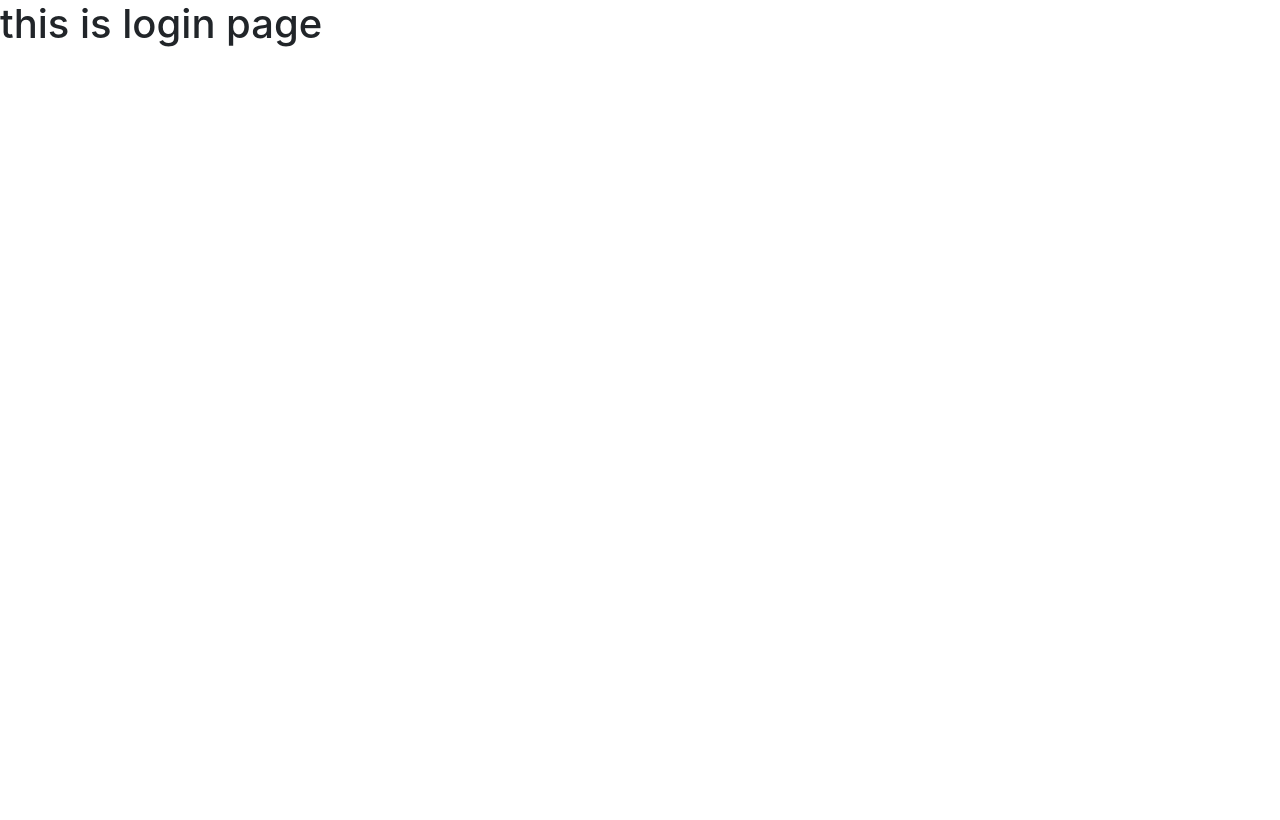
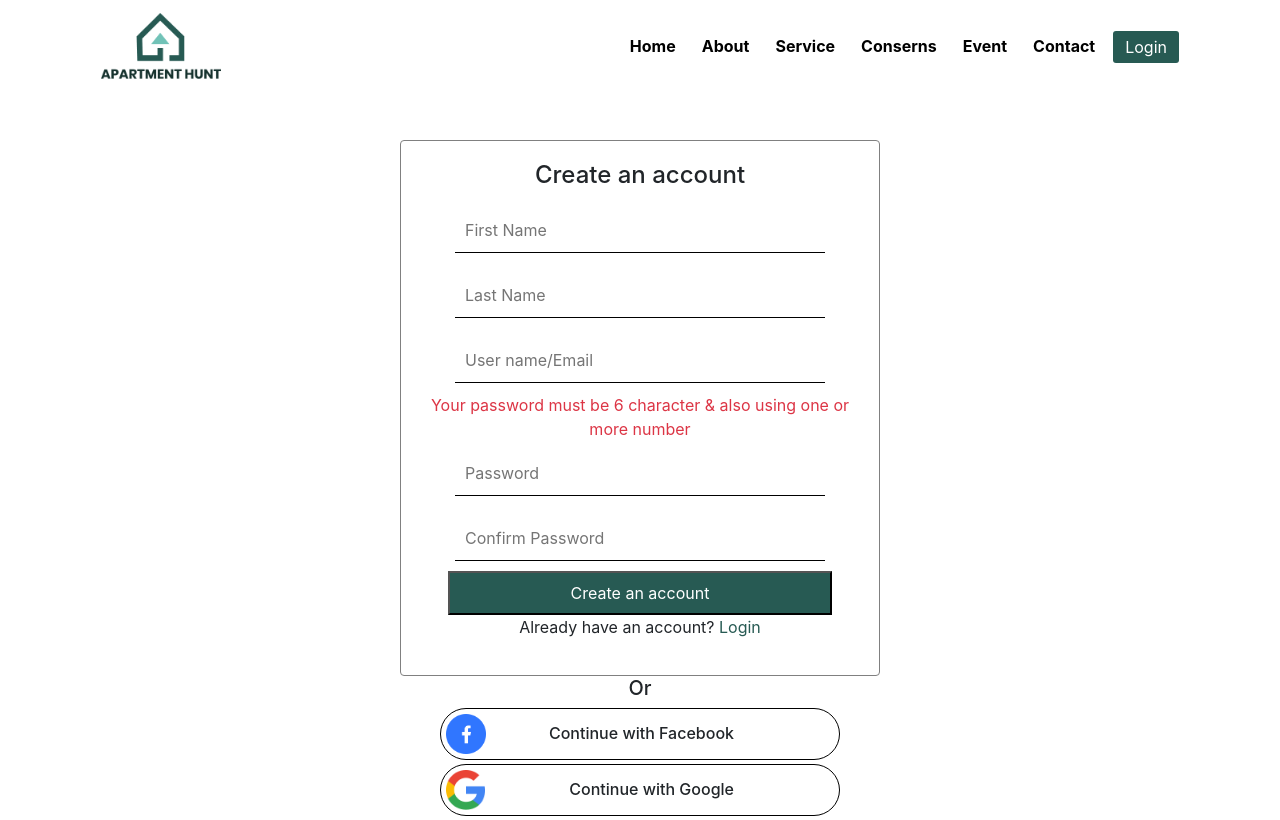
Before and after one commit to jinglad/hotel-finder, a React (Create React App) app: page /login in a window 1280 px wide. Built offline with nearby package versions, Linux system fonts and the light colour scheme.

Commit message:
Authentication had done by oyshi

```diff
--- a/src/Components/Login/Login/Login.js
+++ b/src/Components/Login/Login/Login.js
@@ -1,9 +1,144 @@
-import React from 'react';
+
+import React, { useContext, useState } from 'react';
+import Navbar from '../../Reused/Navbar/Navbar';
+import './Login.scss';
+import facebook from '../../../Images/logos/facebook.png'
+import google from '../../../Images/logos/google.png';
+import firebase from "firebase/app";
+import "firebase/auth";
+import firebaseConfig from './firebase.config';
+import {userContext} from '../../../App';
+import { useHistory, useLocation } from 'react-router-dom';
+
+
 
 const Login = () => {
+    const [loggedInUser, setLoggedInUser] = useContext(userContext)
+
+    const history = useHistory();
+    const location = useLocation();
+    const { from } = location.state || { from: { pathname: "/" } };
+
+    if(firebase.apps.length === 0) {
+        firebase.initializeApp(firebaseConfig);
+    }
+    const handleGoogleSignIn = () => {
+
+        var provider = new firebase.auth.GoogleAuthProvider();
+
+        firebase.auth().signInWithPopup(provider).then(function(result) {
+            const {displayName, email} = result.user;
+            const signedInUser = {name: displayName, email}
+            setLoggedInUser(signedInUser);
+            history.replace(from);
+            console.log(signedInUser);
+            // ...
+          }).catch(function(error) {
+            // Handle Errors here.
+            var errorCode = error.code;
+            var errorMessage = error.message;
+            // The email of the user's account used.
+            var email = error.email;
+            // The firebase.auth.AuthCredential type that was used.
+            var credential = error.credential;
+            // ...
+          });
+    }
+
+    const handleFacebookSignIn = () => {
+        const fbProvider = new firebase.auth.FacebookAuthProvider();
+
+        firebase.auth().signInWithPopup(fbProvider).then(function(result) {
+            const {displayName, email} = result.user;
+            const fbSignedInUser = {name: displayName, email};
+            setLoggedInUser(fbSignedInUser);
+            history.replace(from);
+            // ...
+          }).catch(function(error) {
+            // Handle Errors here.
+            var errorCode = error.code;
+            var errorMessage = error.message;
+            // The email of the user's account used.
+            var email = error.email;
+            // The firebase.auth.AuthCredential type that was used.
+            var credential = error.credential;
+            // ...
+          });
+    }
+
+    const [newUser, setNewUser] = useState(false);
+    const [user, setUser] = useState({
+        isSignedIn: false,
+        firstName: '',
+        lastName: '',
+        email: '',
+        password: '',
+        error: '',
+        success: false
+    })
+
+
+    const handleBlur = (e) => {
+        let isFieldValid = true;
+        if(e.target.name === 'email'){
+           isFieldValid = /\S+@\S+\.\S+/.test(e.target.value);
+           console.log(isFieldValid)
+        }
+        if(e.target.name === 'password'){
+            const isPasswordValid = e.target.value.length >5;
+            const passwordHasNumber = /\d{1}/.test(e.target.value);
+            isFieldValid = isPasswordValid && passwordHasNumber;
+        }
+        if(e.target.name === 'confirmPassword'){
+            const isPasswordValid = e.target.value.length >5;
+            const passwordHasNumber = /\d{1}/.test(e.target.value);
+            isFieldValid = isPasswordValid && passwordHasNumber;
+        }
+        if(isFieldValid){
+            const newUserInfo = {...user};
+            newUserInfo[e.target.name] = e.target.value;
+            setUser(newUserInfo);
+        }
+    }
+
+    const handleSubmit = () => {
+
+    }
+
+
     return (
         <div>
-            <h1>this is login page</h1>
+            <Navbar></Navbar>
+            <center>
+                <div class="card" style={{width:'30rem',marginTop: '3rem',borderColor:'gray'}}>
+                    <div class="card-body">
+                        <h4>Create an account</h4>
+                        <form onSubmit={handleSubmit}>
+                            <input type="text" onBlur={handleBlur} name="firstName" placeholder="First Name" required/>
+                            <input type="text" onBlur={handleBlur} name="lastName" placeholder="Last Name" required/>
+                            <input type="email" onBlur={handleBlur} name="email" placeholder="User name/Email" required/>
+                            <br/>
+                            <span className="text-danger">Your password must be 6 character & also using one or more number</span>
+                            <input type="Password" onBlur={handleBlur} name="password" placeholder="Password" required/>
+                            <input type="Password" onBlur={handleBlur} name="confirmPassword " placeholder="Confirm Password" required/>
+                            <br/>
+                            <button type="submit" style={{width:'24rem',padding:'8px',color:'#FFFFFF', backgroundColor:'#275A53',textAlign:'center'}}>Create an account</button>
+                        </form>
+                        <p className="text-center">Already have an account? <span style={{color:'#275A53',cursor:'pointer'}}>Login</span></p>
+                    </div>
+                </div>
+                <h5 className="line">Or</h5>
+                <div className="">
+                    <div onClick={handleFacebookSignIn} className="google d-flex justify-content-between">
+                        <img src={facebook}/>
+                        <h6 className="text-center">Continue with Facebook</h6>
+                    </div>
+                    <div onClick={handleGoogleSignIn} className="google d-flex justify-content-between">
+                        <img src={google}/>
+                        <h6 className="text-center">Continue with Google</h6>
+                    </div>
+                </div>
+            </center>
         </div>
     );
 };
--- /dev/null
+++ b/src/Components/Login/Login/Login.scss
@@ -0,0 +1,24 @@
+.card-body input{
+    border: none;
+    border-bottom: 1px solid black;
+    margin: 10px;
+    width: 370px;
+    padding: 10px;
+    color: black;
+}
+.google{
+    border: 1px solid black;
+    width: 400px;
+    border-radius: 45px;
+    padding: 5px;
+    cursor: pointer;
+    margin-bottom: 4px;
+}
+.google img{
+    height: 40px;
+}
+.google h6{
+    margin-top:10px;
+    margin-right: 100px;
+
+}
--- /dev/null
+++ b/src/Components/Login/Login/firebase.config.js
@@ -0,0 +1,11 @@
+const firebaseConfig = {
+    apiKey: "AIzaSyCeHEZiCFQrHzoLawTTAkTMBzWmrlGpEO4",
+    authDomain: "hotel-finder-547f4.firebaseapp.com",
+    databaseURL: "https://hotel-finder-547f4.firebaseio.com",
+    projectId: "hotel-finder-547f4",
+    storageBucket: "hotel-finder-547f4.appspot.com",
+    messagingSenderId: "598848477022",
+    appId: "1:598848477022:web:ad8c9d0a62ff9aa13ba1cf"
+  };
+
+  export default firebaseConfig;
--- a/src/Components/Login/PrivateRoute/PrivateRoute.js
+++ b/src/Components/Login/PrivateRoute/PrivateRoute.js
@@ -1,10 +1,26 @@
-import React from 'react';
+import React, { useContext } from 'react';
+import { Redirect, Route } from 'react-router-dom';
+import { userContext } from '../../../App';
 
-const PrivateRoute = () => {
+
+const PrivateRoute = ({ children, ...rest }) => {
+    const [loggedInUser, setLoggedInUser] = useContext(userContext);
     return (
-        <div>
-            private route
-        </div>
+        <Route
+            {...rest}
+            render={({ location }) =>
+                loggedInUser.email || loggedInUser.name ? (
+                    children
+                ) : (
+                        <Redirect
+                            to={{
+                                pathname: "/login",
+                                state: { from: location }
+                            }}
+                        />
+                    )
+            }
+        />
     );
 };
 
```
Also changed, not shown: src/Images/logos/facebook.png (renamed from src/Images/logos/Group 2.png), src/Images/logos/google.png (renamed from src/Images/logos/Group 573.png).
